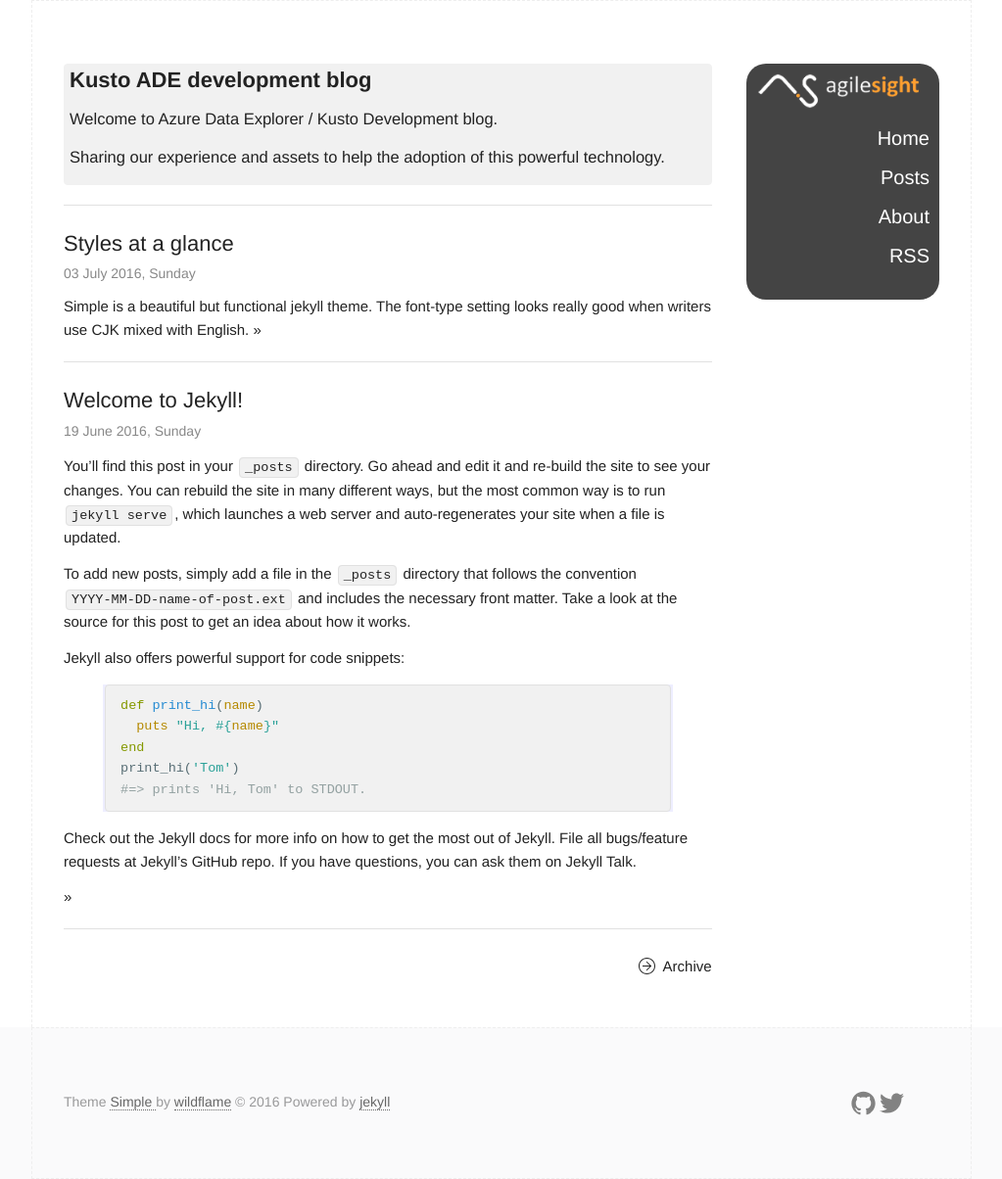
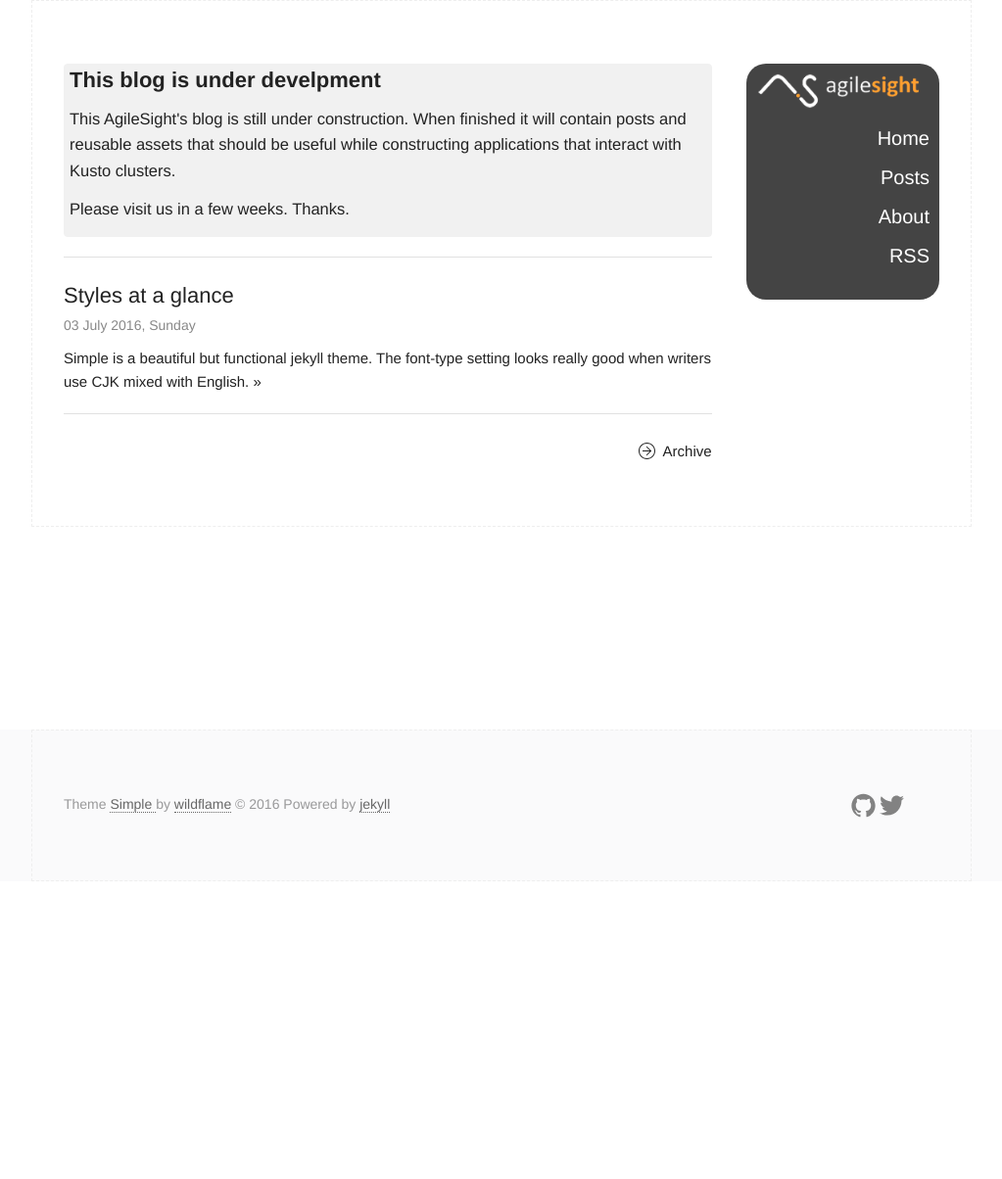
Before and after one commit to AgileSight/kusto-developer-blog, a Jekyll site: the page built from index.html, in a window 1280 px wide. Shown: the whole page at 98% size, without its empty margins (128-1151 px from the left). Built offline with Jekyll 4.4.1, drawn with Linux system fonts in a browser that asks for light colours; after the commit the page ends 900 px from its top, so only the background shows below that.

Commit message:
made changes to indicate that this blog is under construction. made other changes remove icons, images, refs to David L. etc.

```diff
--- a/_config.yml
+++ b/_config.yml
@@ -6,11 +6,11 @@
 # 'jekyll serve'. If you change this file, please restart the server process.
 
 # Site settings
-title: Kusto ADE development blog
+title: This blog is under develpment
 email: your-email@domain.com
 description: > # this means to ignore newlines until "baseurl:"
-  Welcome to Azure Data Explorer / Kusto Development blog.
-  Sharing our experience and assets  to help the adoption of this powerful technology.
+  This is AgileSight's Kusto develper blog, which is still under construction.
+  When finished it will contain posts and reusable assets that should be very useful when developing applications communicating with Kusto clusters.
   Query / Ingestion.
 baseurl: "/kusto-developer-blog" # the subpath of your site, e.g. /blog
 url: "https://agilesight.github.io" # the base hostname & protocol for your site
--- a/_layouts/post.html
+++ b/_layouts/post.html
@@ -14,12 +14,6 @@
 
   <footer class="article-footer">
 
-  {% include share.html %}
-
-  <hr/>
-
-  {% include author.html %}
-
   </footer>
 
   {% include dq.html %}
--- a/_posts/2011-06-19-welcome-to-jekyll.markdown
+++ /dev/null
@@ -1,47 +0,0 @@
----
-layout: post
-title:  "Welcome to Jekyll!"
-date: 2016-06-19 21:06:26 +0800
-categories: blog-post
----
-You’ll find this post in your `_posts` directory. Go ahead and edit it and re-build the site to see your changes. You can rebuild the site in many different ways, but the most common way is to run `jekyll serve`, which launches a web server and auto-regenerates your site when a file is updated.
-
-To add new posts, simply add a file in the `_posts` directory that follows the convention `YYYY-MM-DD-name-of-post.ext` and includes the necessary front matter. Take a look at the source for this post to get an idea about how it works.
-
-Jekyll also offers powerful support for code snippets:
-
-{% highlight ruby %}
-def print_hi(name)
-  puts "Hi, #{name}"
-end
-print_hi('Tom')
-#=> prints 'Hi, Tom' to STDOUT.
-{% endhighlight %}
-
-Check out the [Jekyll docs][jekyll-docs] for more info on how to get the most out of Jekyll. File all bugs/feature requests at [Jekyll’s GitHub repo][jekyll-gh]. If you have questions, you can ask them on [Jekyll Talk][jekyll-talk].
-
-[jekyll-docs]: http://jekyllrb.com/docs/home
-[jekyll-gh]:   https://github.com/jekyll/jekyll
-[jekyll-talk]: https://talk.jekyllrb.com/
-
-<!--description-->
-
-You’ll find this post in your `_posts` directory. Go ahead and edit it and re-build the site to see your changes. You can rebuild the site in many different ways, but the most common way is to run `jekyll serve`, which launches a web server and auto-regenerates your site when a file is updated.
-
-To add new posts, simply add a file in the `_posts` directory that follows the convention `YYYY-MM-DD-name-of-post.ext` and includes the necessary front matter. Take a look at the source for this post to get an idea about how it works.
-
-Jekyll also offers powerful support for code snippets:
-
-{% highlight ruby %}
-def print_hi(name)
-  puts "Hi, #{name}"
-end
-print_hi('Tom')
-#=> prints 'Hi, Tom' to STDOUT.
-{% endhighlight %}
-
-Check out the [Jekyll docs][jekyll-docs] for more info on how to get the most out of Jekyll. File all bugs/feature requests at [Jekyll’s GitHub repo][jekyll-gh]. If you have questions, you can ask them on [Jekyll Talk][jekyll-talk].
-
-[jekyll-docs]: http://jekyllrb.com/docs/home
-[jekyll-gh]:   https://github.com/jekyll/jekyll
-[jekyll-talk]: https://talk.jekyllrb.com/
--- a/archive.html
+++ b/archive.html
@@ -26,7 +24,4 @@
 
   </section>
 
-  <footer class="article-footer" mar>
-    {% include author.html %}
-  </footer>
 </div>
--- a/index.html
+++ b/index.html
@@ -12,10 +12,11 @@
           </header>
           <div class="post_excerpt">
             <p>
-              Welcome to Azure Data Explorer / Kusto Development blog.
+              This AgileSight's blog is still under construction.
+              When finished it will contain posts and reusable assets that should be useful while constructing applications that interact with Kusto clusters.
             </p>
             <p>
-                Sharing our experience and assets  to help the adoption of this powerful technology.
+                Please visit us in a few weeks. Thanks.
             </p>
           </div>
         </article>
```
Also changed, not shown: other parts of archive.html (+0 -2 lines).
